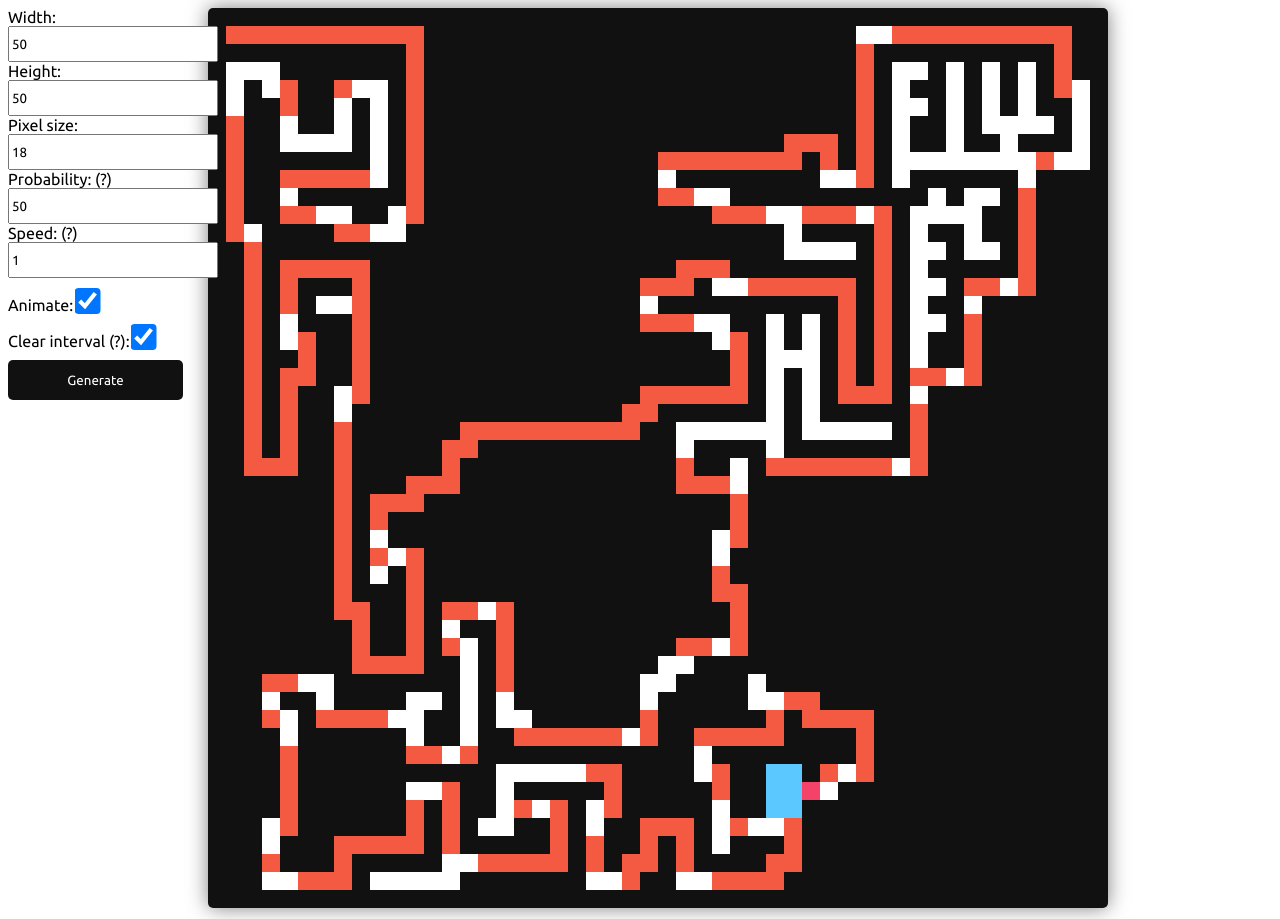
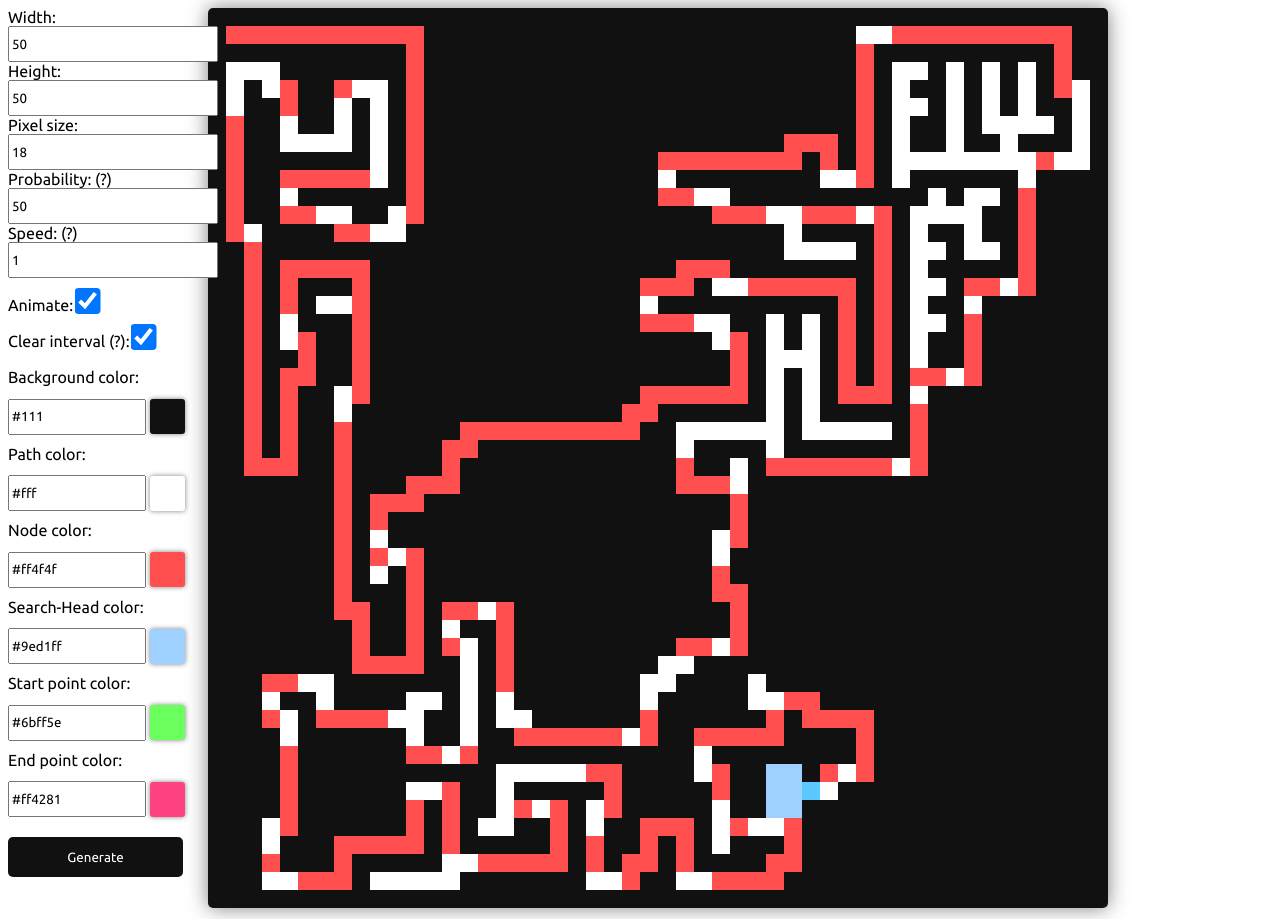
Before and after one commit to Yogsther/maze-generation, a plain HTML site: page index.html in a window 1280 px wide. Drawn offline with Linux system fonts and the light colour scheme.

Commit message:
Custom color support

```diff
--- a/code.js
+++ b/code.js
@@ -69,6 +69,17 @@ var turns = new Array();
 run();
 render();
 
+function loadColors(){
+    try{
+    var colorsArr = ["path", "background", "node", "search", "start", "end"];
+    window.finalColors = new Object();
+    for(let i = 0; i < colorsArr.length; i++){
+        finalColors[colorsArr[i]] = document.getElementById(colorsArr[i]).value;
+        document.getElementById(colorsArr[i] + "_block").style.backgroundColor = finalColors[colorsArr[i]];
+    }
+} catch(e){}
+}
+
 function run(){
     width = document.getElementById("width").value;
     height = document.getElementById("height").value;
@@ -79,6 +90,8 @@ function run(){
         probability = 99;
         document.getElementById("probability").value = probability;
     }
+
+    loadColors();
 
     map = new Array(width * height);
     checking = new Array();
@@ -103,15 +116,15 @@ function run(){
 
 function render() {
     /* Render everything 60 times a second */
-    ctx.fillStyle = "white";
+    ctx.fillStyle = finalColors.path;
     ctx.fillRect(0, 0, canvas.width, canvas.height);
     /* Draw map */
     for (var i = 0; i < map.length; i++) {
         if (map[i] > 0) {
-            var color = "#111";
+            var color = finalColors.background;
             /* Set color */
-            if (map[i] == 2) color = "#31ce43";
-            if (map[i] == 3) color = "grey";
+            if (map[i] == 2) color = finalColors.end;
+            if (map[i] == 3) color = "grey"; // I have no clue what the fuck this is.
             ctx.fillStyle = color;
 
             var x = i % width;
@@ -121,22 +134,20 @@ function render() {
     }
 
 
-    ctx.fillStyle = "#f44268";
-    ctx.fillRect(pointPos.x * blockSize, pointPos.y * blockSize, blockSize, blockSize)
-
     /* Render out map drawer */
-    ctx.fillStyle = "5bc8ff";
+    ctx.fillStyle = "#5bc8ff";
     ctx.fillRect(pointPos.x * blockSize, pointPos.y * blockSize, blockSize, blockSize);
 
+    /* Render out nodes */
     for(var i = 0; i < turns.length; i++){
-        ctx.fillStyle = "#f45942";
+        ctx.fillStyle = finalColors.node;
         ctx.fillRect(turns[i].x * blockSize, turns[i].y * blockSize, blockSize, blockSize)
     }
 
     /* Render out face for generator */
     if(!finished){
     for(var i = 0; i < notAllowed[pointPos.direction].length; i++){
-        ctx.fillStyle = "#5bc8ff";
+        ctx.fillStyle = finalColors.search;
         ctx.fillRect((notAllowed[pointPos.direction][i].x + pointPos.x ) * blockSize, (notAllowed[pointPos.direction][i].y + pointPos.y) * blockSize, blockSize, blockSize)
         }
     }
--- a/index.html
+++ b/index.html
@@ -24,6 +24,13 @@
         <input type="number" value="1" id="speed">
         Animate: <input type="checkbox" checked id="animate"><br>
         Clear interval <span title="If this unchecked, it wont clear the interval when you render again. This allowes the Generate button to be spammed and make the maze run faster.">(?)</span>: <input type="checkbox" id="clear" checked>
+        <br><br>
+        Background color: <input type="text" id="background" value="#111" class="color" oninput="loadColors()"> <div class="colorBlock" id="background_block"></div>
+        Path color: <input type="text" id="path" value="#fff" class="color" oninput="loadColors()"> <div class="colorBlock" id="path_block"></div>
+        Node color: <input type="text" id="node" value="#ff4f4f" class="color" oninput="loadColors()"> <div class="colorBlock" id="node_block"></div>
+        Search-Head color: <input type="text" id="search" value="#9ed1ff" class="color" oninput="loadColors()"> <div class="colorBlock" id="search_block"></div>
+        Start point color: <input type="text" id="start" value="#6bff5e" class="color" oninput="loadColors()"> <div class="colorBlock" id="start_block"></div>
+        End point color: <input type="text" id="end" value="#ff4281" class="color" oninput="loadColors()"> <div class="colorBlock" id="end_block"></div>
 
         <button id="run" onclick="run()">Generate</button>
 
--- a/style.css
+++ b/style.css
@@ -41,3 +41,18 @@ button:active{
 *{
     font-family: 'Ubuntu', sans-serif;
 }
+
+.color{
+    width: 130px;
+    margin-bottom: 10px;
+}
+
+.colorBlock{
+    position: relative;
+    display: inline-block;
+    width: 35px;
+    height: 35px;
+    top: 13px;
+    box-shadow: 0px 0px 5px rgba(0,0,0,0.5);
+    border-radius: 3px;
+}
```
Also changed, not shown: 1 other file.
